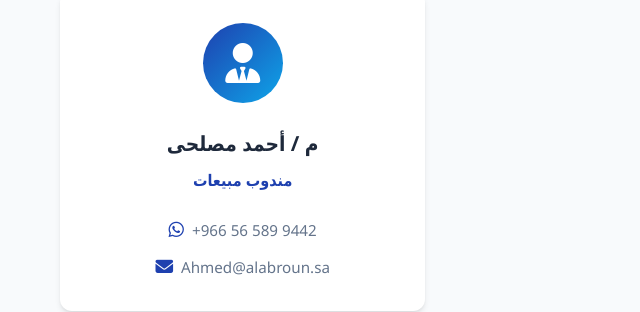
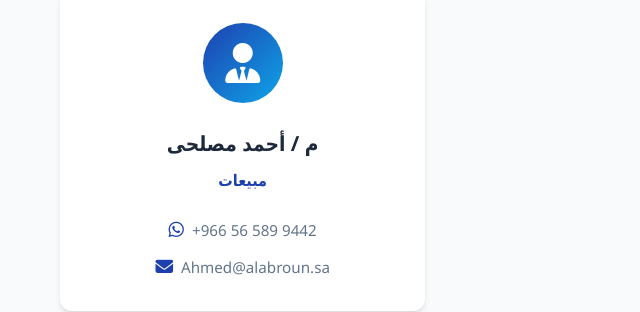
Before and after one commit to amrodib/Al-Aberoon, a website: page index.html in a window 1280 px wide. Shown: the part 8605-8917 px from the top of the page, 0-640 px from the left. Drawn offline with Linux system fonts and the light colour scheme.

Commit message:
Updated index.html

```diff
--- a/index.html
+++ b/index.html
@@ -494,7 +494,7 @@
                                 <i class="fas fa-user-tie"></i>
                             </div>
                             <h4>م / أحمد مصلحى</h4>
-                            <p class="member-position">مندوب مبيعات</p>
+                            <p class="member-position">مبيعات</p>
                             <div class="member-contact">
                                 <p><i class="fab fa-whatsapp"></i> <a href="https://wa.me/966565899442">+966 56 589 9442</a></p>
                                 <p><i class="fas fa-envelope"></i> <a href="mailto:Ahmed@alabroun.sa">Ahmed@alabroun.sa</a></p>
```
